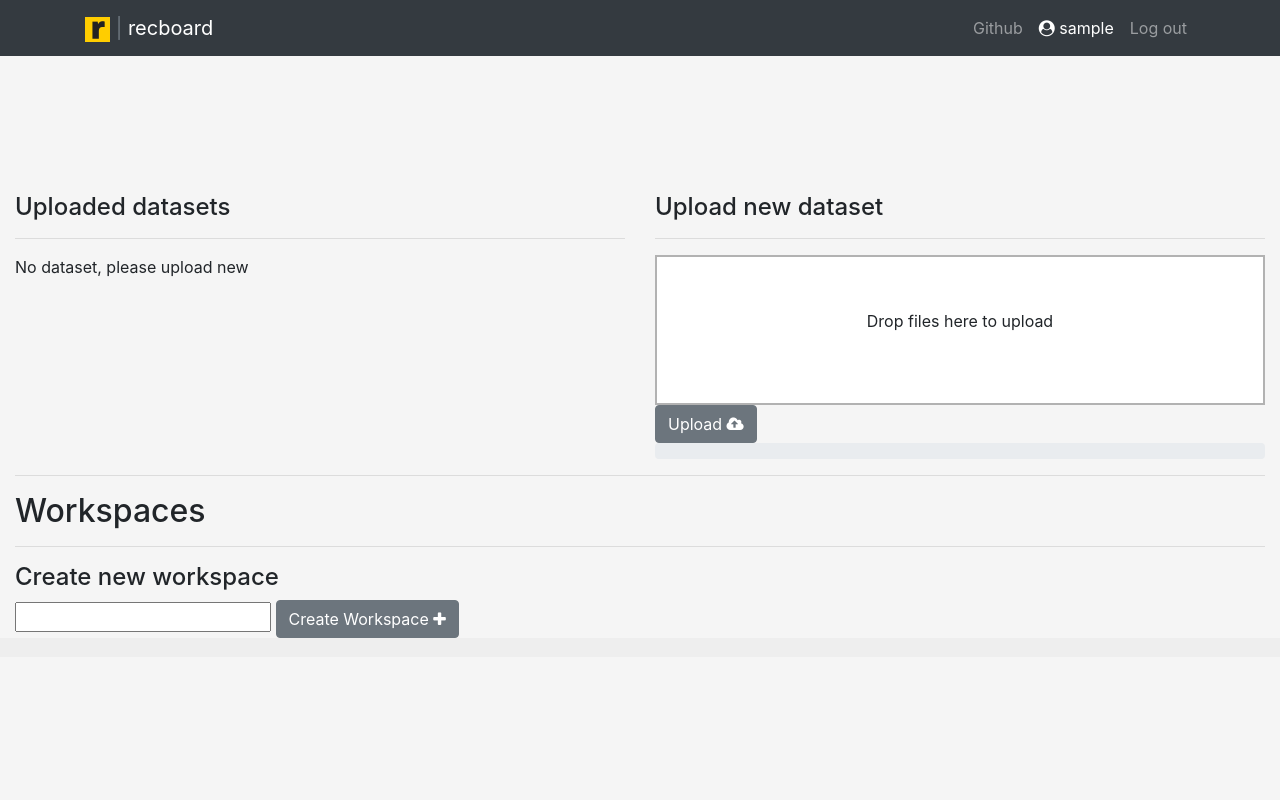
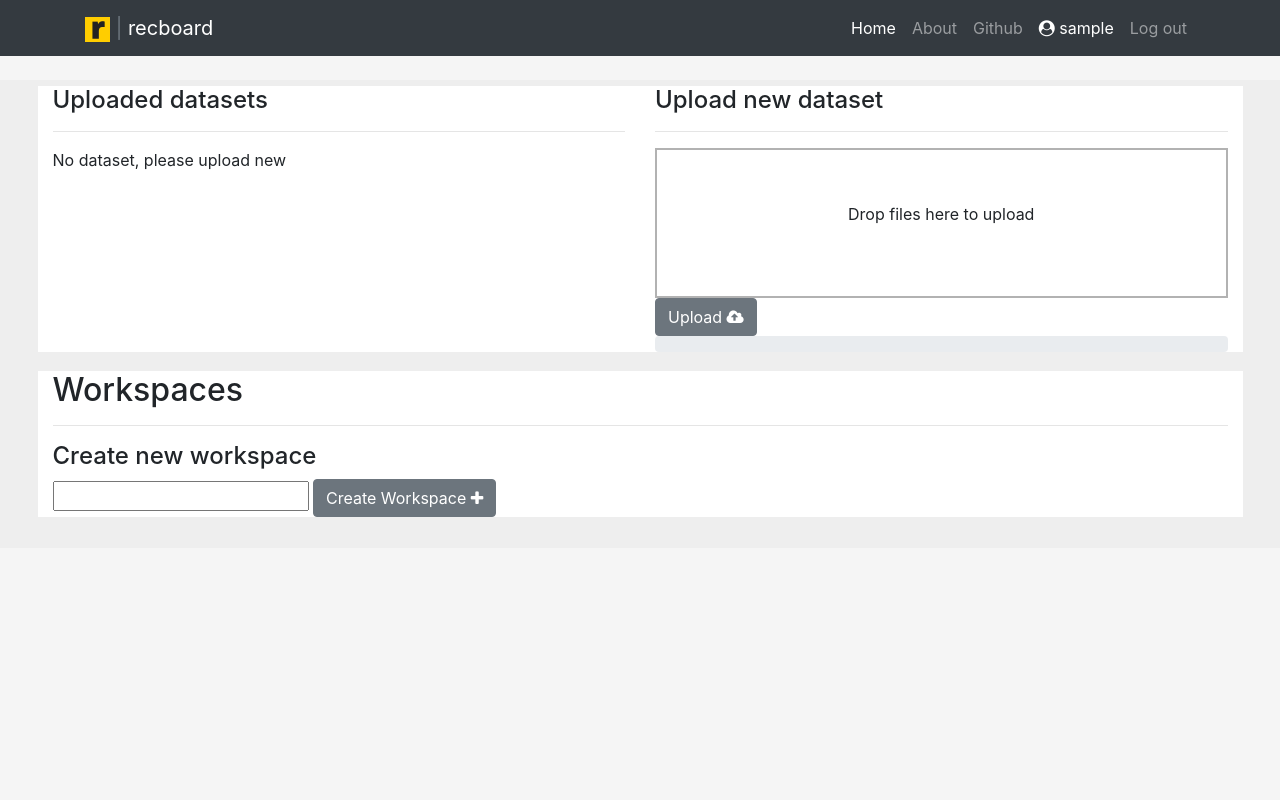
Before and after one commit to mohit-chawla/recboard, a Django app: page /board/home/ in a window 1280 px wide. Run offline with Django 3.2, Linux system fonts and the light colour scheme; the visitor is signed in with stand-in values (Sample User, id 1); data that the repository does not hold is empty; parts of the project's set-up code (start-up, migrations or seed data) failed here and were passed over; some libraries are stand-ins or nearby versions.

Commit message:
added some UI elements and fixed overflow bug

```diff
--- a/board/static/css/board.css
+++ b/board/static/css/board.css
@@ -1,9 +1,17 @@
 .top-buffer{
-	height:50px !important;
+	height:20px !important;
 }
+.datasetElOptions{
+	margin-left: 10px;
+}
+
+.datasetElOptions:hover{
+	cursor: pointer
+}
+
 #workspaces-div{
-	background-color: #EEE;
-	padding: 0.5% 3% 1% 3%;
+/*	background-color: #EEE;
+	padding: 0.5% 3% 1% 3%;*/
 }
 .workspace{
 	/*Div for each workspace*/
@@ -18,8 +26,7 @@
 .workspace-hr{
 	background-color: #DDD;
 	height: 1px;
-	width: 80%;
-	float: left;
+	width: 100%;
 	border: none;
 
 }
@@ -28,3 +35,15 @@
 	border:solid 10px #eafeea;
 	padding:10px 10px 10px 10px;
 }
+
+#create-workspace-div{
+	background-color: #EEE;
+}
+
+.board-content-div{
+	background-color: white;
+}
+.board-content-outer-div{
+	background-color: #EEE;
+	padding: 0.5% 3% 1% 3%;
+}
--- a/board/static/css/floating-labels.css
+++ b/board/static/css/floating-labels.css
@@ -9,9 +9,9 @@ body {
 }
 
 body {
-  display: -ms-flexbox;
+  /*display: -ms-flexbox;
   display: flex;
-  -ms-flex-align: center;
+  -ms-flex-align: center;*/
   align-items: center;
   padding-top: 40px;
   padding-bottom: 40px;
--- a/board/templates/base.html
+++ b/board/templates/base.html
@@ -39,7 +39,7 @@
 
 	<body>
 		{# Navigation Menu #}
-			<nav class="navbar navbar-expand-lg navbar-dark bg-dark fixed-top">
+			<!-- <nav class="navbar navbar-expand-lg navbar-dark bg-dark fixed-top">
 			  <div class="container">
 				<a class="navbar-brand" href="#">recboard</a>
 				<button class="navbar-toggler" type="button" data-toggle="collapse" data-target="#navbarResponsive" aria-controls="navbarResponsive" aria-expanded="false" aria-label="Toggle navigation">
@@ -47,7 +47,7 @@
 				</button>
 				<div class="collapse navbar-collapse" id="navbarResponsive">
 				  <ul class="navbar-nav ml-auto">
-					<!-- <li class="nav-item active">
+					<li class="nav-item active">
 					  <a class="nav-link" href="#">Home
 						<span class="sr-only">(current)</span>
 					  </a>
@@ -57,7 +57,7 @@
 					</li>
 					<li class="nav-item">
 					  <a class="nav-link" href="#">Services</a>
-					</li> -->
+					</li>
 					<li class="nav-item">
 					  <a class="nav-link" href="https://github.com/mohit-chawla/recboard">Github</a>
 					</li>
@@ -71,7 +71,7 @@
 				  </ul>
 				</div>
 			  </div>
-			</nav>
+			</nav> -->
 		{# The Document Body #}
 		{% if user.is_authenticated %}
 			<div id="site-wrapper">
--- a/board/templates/home.html
+++ b/board/templates/home.html
@@ -11,7 +11,6 @@
         <link href="{% static 'css/dropzone.css' %}" type="text/css" rel="stylesheet"/>
         <script type="text/javascript" src="{% static 'js/dropzone.js' %}"></script>
     </head>
-    <body>
     <nav class="navbar navbar-expand-lg navbar-dark bg-dark fixed-top">
       <div class="container">
         <a class="navbar-brand" href="#"><img src="{% static 'brand/recboard.png' %} " height="25px" width="25px" > <span class="text-muted"> | </span> recboard</a>
@@ -20,14 +19,14 @@
         </button>
         <div class="collapse navbar-collapse" id="navbarResponsive">
           <ul class="navbar-nav ml-auto">
-                <!-- <li class="nav-item active">
+            <li class="nav-item active">
               <a class="nav-link" href="#">Home
                 <span class="sr-only">(current)</span>
               </a>
             </li>
             <li class="nav-item">
               <a class="nav-link" href="#">About</a>
-                </li> -->
+            </li>
             <li class="nav-item">
               <a class="nav-link" href="https://github.com/mohit-chawla/recboard">Github</a>
             </li>
@@ -44,18 +43,20 @@
         </div>
       </div>
     </nav>
+    <body>
+
         <div class="container-fluid">
             <!-- IMPORTANT enctype attribute! -->
             <div class="row top-buffer">
                 <div class="col-md-12">
                 </div>
             </div>
-            <div class="row">
-                <div class="col-md-6">
+            <div class="row board-content-outer-div">
+                <div class="col-md-6 board-content-div">
                     <div id="datasets-div">
                     </div>
                 </div>
-                <div class="col-md-6">
+                <div class="col-md-6 board-content-div">
                     <h4 >Upload new dataset</h4>
                     <hr>
                     <form class="dropzone" action="/board/upload" method="post" enctype="multipart/form-data" id="my-dropzone">
@@ -73,21 +74,21 @@
             </div>
 
 
-            <hr>
+            <!-- <hr> -->
 
             <!-- Workspaces start here -->
+            <div id="create-workspace-div" class="row board-content-outer-div">
+                <div class="col-md-12 board-content-div">
                     <span class="glyphicon glyphicon-search"></span>
                     <h2>Workspaces</h2>
                     <hr>
-            <div class="row">
-                <div id="create-workspace-div" class="col-md-12">
                     <h4>Create new workspace</h4>
                     <input type="text" name="workspace-name" id="new-workspace-name"/>
                     <button id="create-workspace-btn" class="btn btn-secondary">Create Workspace <i class="fa fa-plus"></i></button>
                 </div>
             </div>
 
-            <div id="workspaces-div" class="row">
+            <div id="workspaces-div" class="row board-content-outer-div">
             </div>
             <!-- Workspaces end here -->
             <script type="text/javascript">
@@ -161,7 +162,7 @@
                     //Creates form to create a model in workspace
                     options = modelDatasetOptionsUI()
 
-                    return ' Create new Model <div class="createModel"> Recommender <select class="recommenderSelect"> '+modelRecommenderOptionsUI()+'</select> Dataset <select class="datasetSelect">'+modelDatasetOptionsUI()+'</select> <button class="trainModel btn btn-primary">Train <i class="fa fa-superpowers"></i></button> </div>'
+                    return '<div class="createModel col-md-12"> Recommender <select class="recommenderSelect"> '+modelRecommenderOptionsUI()+'</select> Train Dataset <select id="train-datasetSelect" class="datasetSelect">'+modelDatasetOptionsUI()+'</select> Test Dataset <select id="test-datasetSelect" class="datasetSelect">'+modelDatasetOptionsUI()+'</select> <button class="trainModel btn btn-primary">Train <i class="fa fa-superpowers"></i></button> </div>'
                 }
 
                 function addWorkspacesToUI(workspaces){
@@ -173,10 +174,14 @@
 
                 function addWorkspaceToUI(workspace){
                     //add single workspace to UI
-                        $("#workspaces-div").prepend('<div id='+workspace+' class="workspace"><h3>'+workspace+'</h3> <hr class="workspace-hr"/><br/>'+createModelForm()+' <span style="float:right"> <i class="fa fa-trash" style="color:#800000"></i></span></div>')
+                        $("#workspaces-div").prepend('<div id='+workspace+' class="workspace col-md-12"><h3>'+workspace+'</h3> <hr class="workspace-hr col-md-12"/><br/> <div class="col-md-12"> <button class="btn btn-success">Add model <i class="fa fa-plus"> </i></button></div>'+createModelForm()+' <span style="float:right"> <i class="fa fa-trash" style="color:#800000"></i></span></div>')
                 }
 
-
+                function datasetUIOptions(){
+                    renameOption = '<i class="fa fa-pencil datasetElOptions" style="color:#7ec0ee"></i>'
+                    deleteOption = '<i class="fa fa-trash datasetElOptions" style="color:#7ec0ee"></i>'
+                    return renameOption + deleteOption
+                }
                 function addDatasetsToUI(datasets){
                     $("#datasets-div").empty()
                     $("#datasets-div").append('<h4>Uploaded datasets</h4><hr>')
@@ -186,7 +191,7 @@
                     }
                     else{
                         $.each(datasets, function(_, dataset){
-                            $("#datasets-div").append('<div> <i class="fa fa-file" style="color:#7ec0ee"></i> '+dataset+'</div>')
+                            $("#datasets-div").append('<div> <i class="fa fa-file" style="color:#7ec0ee"></i> '+dataset+datasetUIOptions()+'</div>')
                         });
                     }
                 }
@@ -209,7 +214,8 @@
                     }
 
                     selectedRecommender = $(this).siblings('.recommenderSelect').find(":selected").text()
-                    selectedDataset = $(this).siblings('.datasetSelect').find(':selected').text()
+                    selectedTrainDataset = $(this).siblings('#train-datasetSelect').find(':selected').text()
+                    selectedTestDataset = $(this).siblings('#test-datasetSelect').find(':selected').text()
                     $.ajax({
                         url : workspace_root_url+"/model/train",
                         type: "POST",
```
Lines whose indentation alone changed are shown as unchanged.
